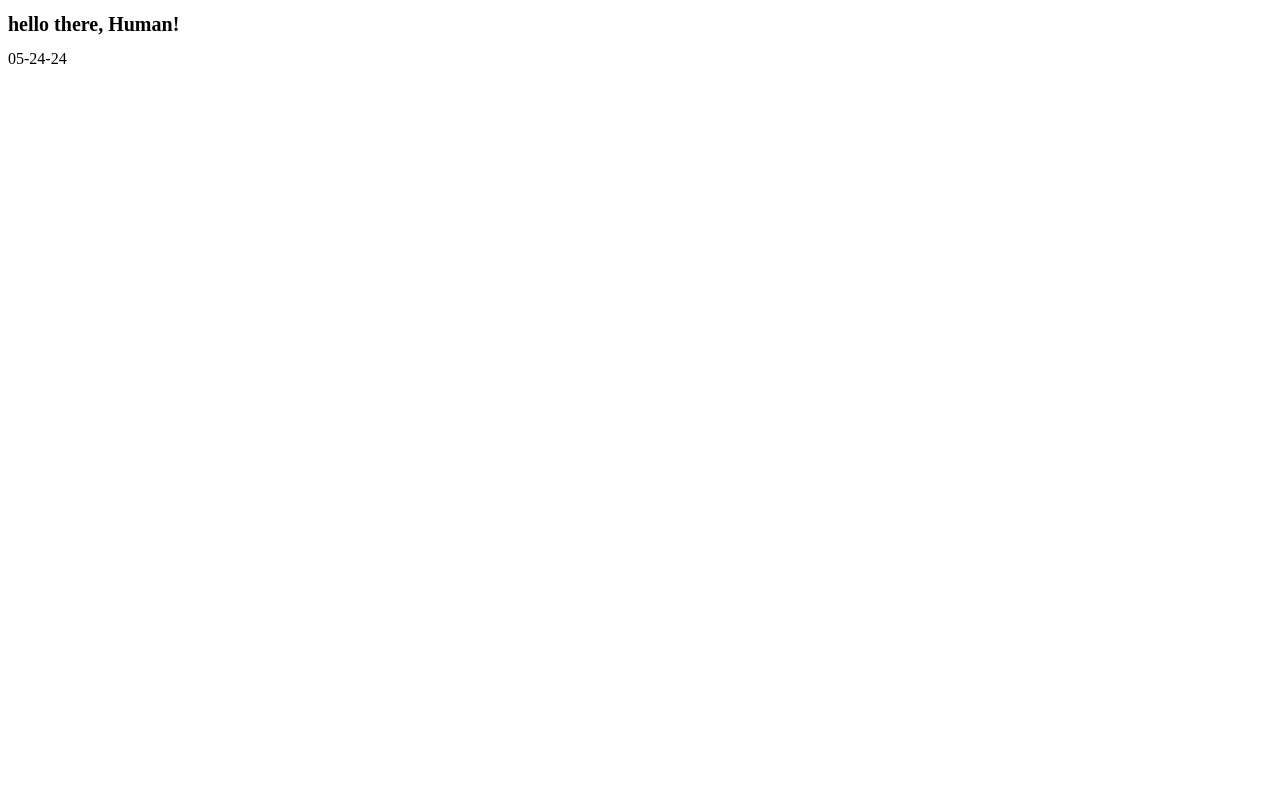
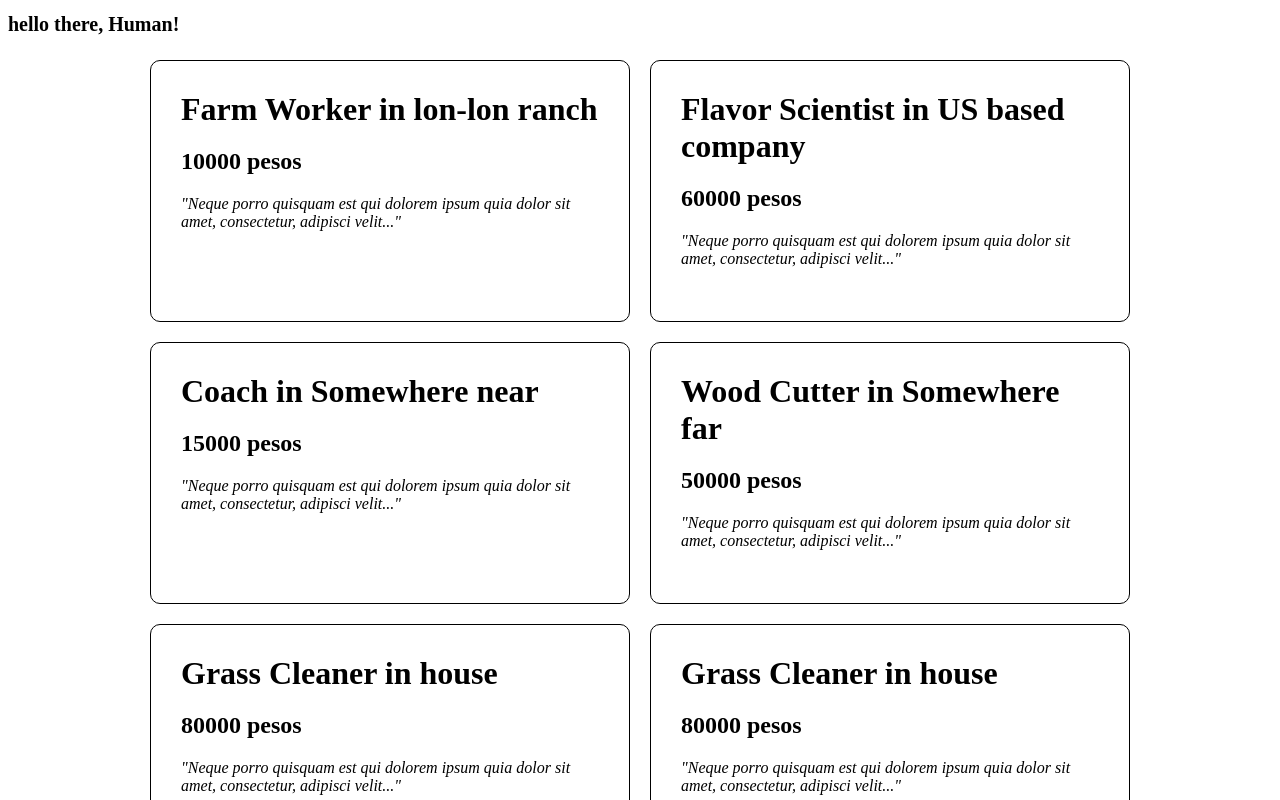
Before and after one commit to Shuashuaa/hello-human, a Vue app: page / in a window 1280 px wide. Shown: the top 800 px of the page. Built offline with nearby package versions, Linux system fonts and the light colour scheme; the HTML template or start-up script is replaced by a standard one.

Commit message:
060124-HomeComp

```diff
--- a/src/components/HomeComp.vue
+++ b/src/components/HomeComp.vue
@@ -1,5 +1,33 @@
 <template>
-    <div>
-        05-24-24
+    <div style="display: flex; flex-wrap: wrap; justify-content: center; align-items: center;">
+        <div v-for="job in jobs" :key="job.id" style="width: 500px;">
+            <div style="border: 1px solid; border-radius: 10px; margin: 10px; height: 200px; padding: 30px;">
+                <h1 style="margin: 0;">
+                    {{ job.title }} in {{ job.location }}
+                </h1>
+                <h2>{{ job.salary }} pesos</h2>
+                <i>"Neque porro quisquam est qui dolorem ipsum quia dolor sit amet, consectetur, adipisci velit..."</i>
+            </div>
+
+        </div>
     </div>
+
 </template>
+
+<script lang="ts">
+import { defineComponent } from 'vue'
+import type { PropType } from 'vue'
+import type Job from '@/types/Job.ts';
+
+export default defineComponent({
+    props: {
+        jobs: {
+            required: true,
+            type: Array as PropType<Job[]>
+        }
+    }
+})
+</script>
+
+<style>
+</style>
```
